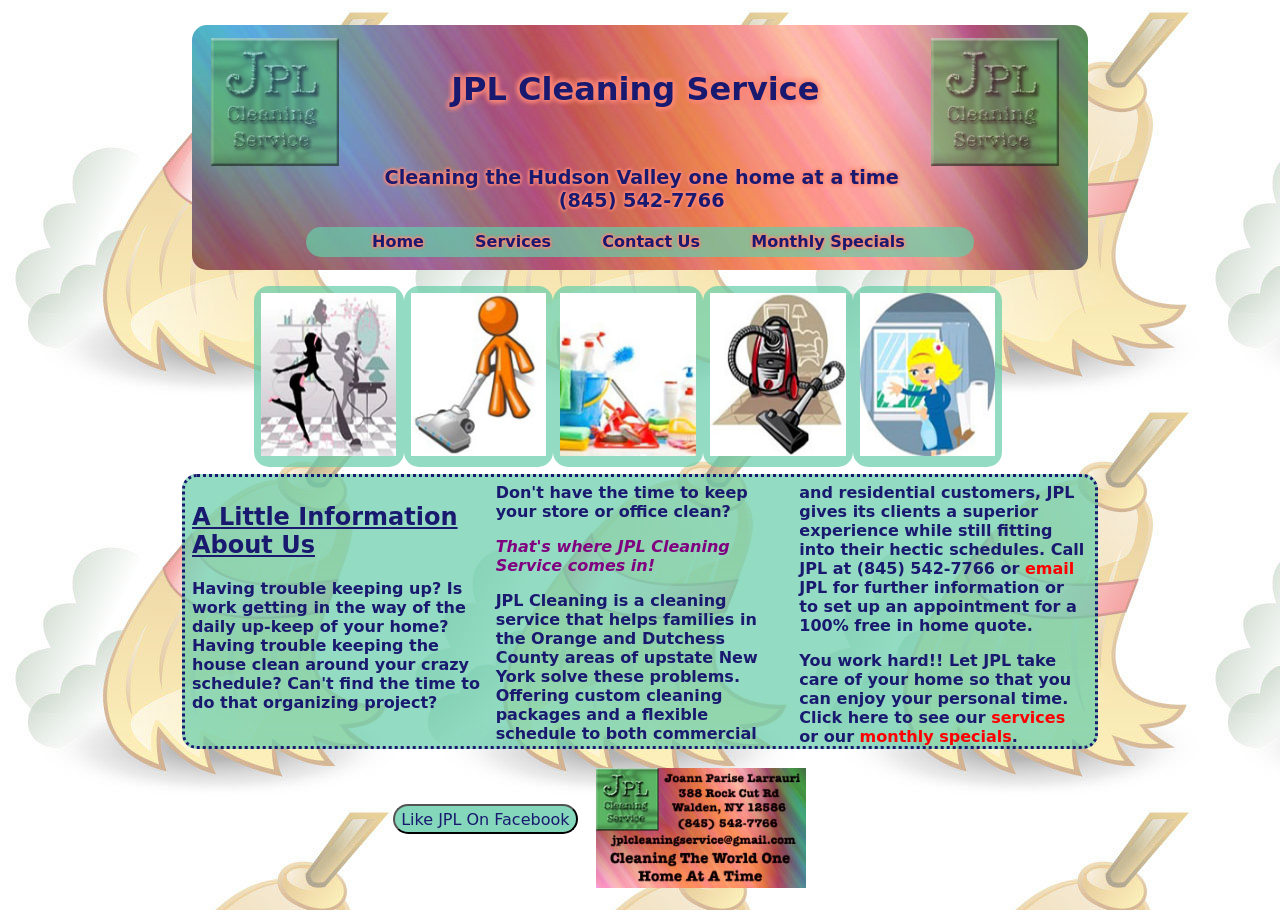
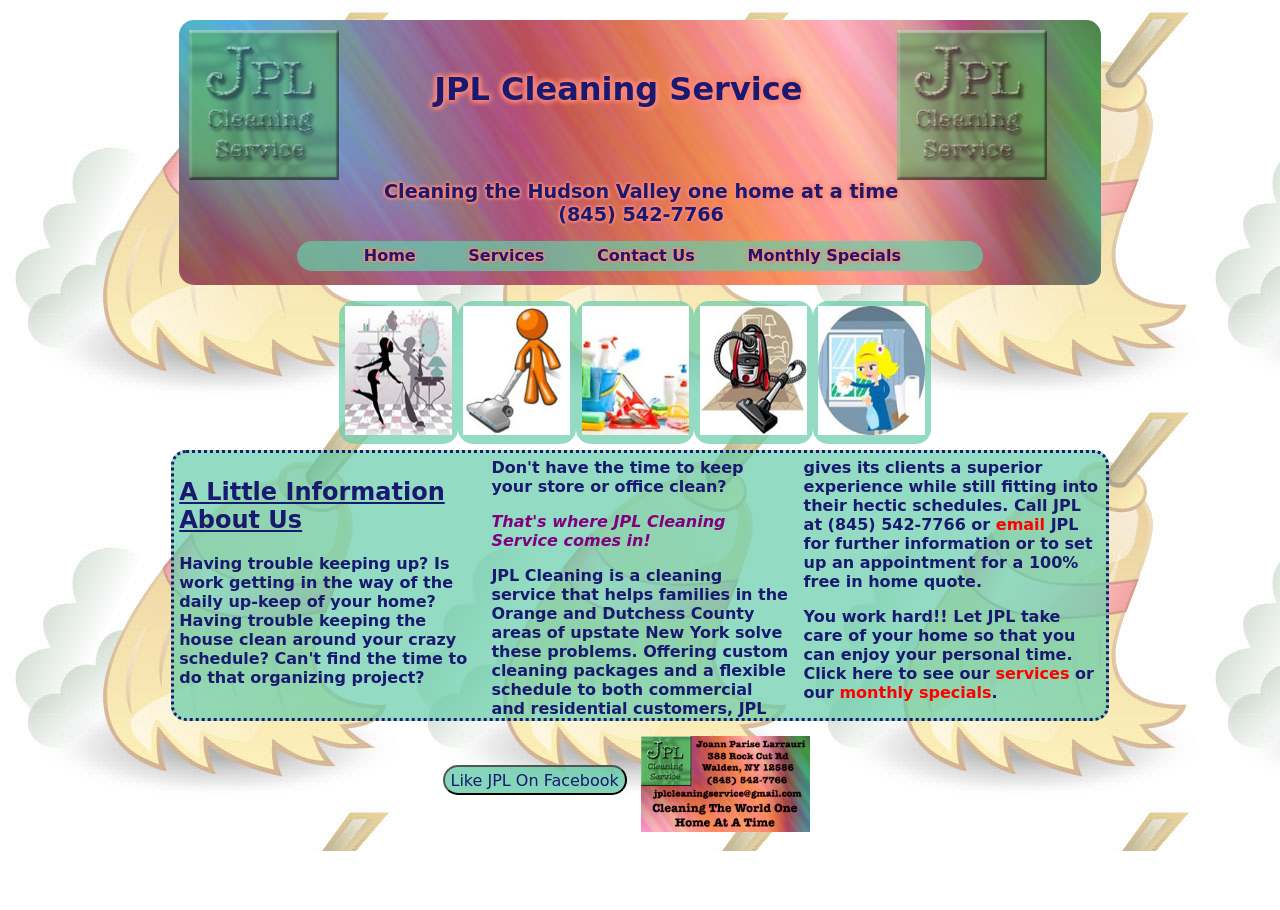
Before and after one commit to basslarrauri52/JPL, a plain HTML site: page index.html in a window 1280 px wide. After the commit the page ends 851 px from the top, so only its background shows below. Drawn offline with Linux system fonts and the light colour scheme; a web font is replaced by a local one.

Commit message:
what do you know, i screwed up the sizes and had to fix them again

```diff
--- a/css/main.css
+++ b/css/main.css
@@ -12,7 +12,7 @@ body {
 	background-repeat: repeat; /*make background image repeat on all axes*/
 	background-attachment:scroll; /*make background scroll*/
 	overflow: auto; /*make any overflow scroll*/
-	max-width: 2000px; /*set maximum width of the body*/
+	max-width: 1024px; /*set maximum width of the body*/
 	margin: 0 auto; /*set the top and bottom margin to 0 and the right and left to auto*/
 	}
 
@@ -33,13 +33,13 @@ header {
 	margin-top: 1.953125%; /*set header top margin to 15px in percent for scaling*/
 	margin-left: auto; /*declaring a left & right margin of auto centers the header box*/
 	margin-right: auto; /*declaring a left & right margin of auto centers the header box*/
-	width: 70%; /*set width of the header to 70% of the entire screen which is 1400px*/
+	width: 90%; /*set width of the header to 90% of the entire screen which is 921.6px*/
 	border-radius: 15px;
 	}
 
 header img { /*set even sides for display of both escape hatch logos */
-	margin: 1.428571428571% 2.142857142857% 0; /*20px/1400px,  30px/1400px 0;*/
-	width: 14.285714285714%; /* 200px / 1400px */
+	margin: 1.085069444444% 1.085069444444% 0; /*10px/921.6px,  10px/921.6px 0;*/
+	width: 16.276041666667%; /* 150px / 1400px */
 	opacity: .6;
 	/*-----------------The following makes the logos spin when hovered over-----------*/
 	-webkit-transition:all 0.5s ease-out;
@@ -57,9 +57,9 @@ header img:hover {
 	}
 
 header h1 { /*get the name of the business to evenly display in the middle of the logos*/
-	margin-left: 10.357142857143%; /* 145px / 1400px */
-	margin-right: 10.357142857143%; /* 145px / 1400px */
-	margin-top: 5%; /* 70px / 1400px */
+	margin-left: 9.223090277778%; /* 85px / 921.6px */
+	margin-right: 9.223090277778%; /* 85px / 921.6px */
+	margin-top: 5.425347222222%; /* 50px / 921.6px */
 	font-family: 'Eagle Lake', cursive, sans-serif;
 	font-size: 2em;
 	}
@@ -169,7 +169,7 @@ div ul { /*set a margin to put the image gallery in the center of the page*/
 
 article, section, aside { /*background color, text defining, margins, etc */
 	background-color: rgba(102, 205, 170, .7);
-	width: 70%; /*70% of 1400px is 979.9999999999999*/
+	width: 90%; /*70% of 1400px is 979.9999999999999*/
 	border-radius: 15px;
 	margin-left: auto;
 	margin-right: auto;
@@ -246,3 +246,25 @@ footer img {
 	margin-top: 1.428571428571%; /* 20px / 1400px */
 	margin-bottom: 1.428571428571%; /* 20px / 1400px */
 	}
+
+/*==========================MEDIA QUERIES==========================================*/
+
+/*Screen size 960px to 1023px*/
+@media only screen and (min-width: 960px) and (max-width: 1023px) {
+	body {background-image: none; background-color: yellow;}
+	}
+
+/*Tablet portrait size to standard 960 (devices & browsers)*/
+@media only screen and (min-width: 768px) and (max-width: 959px){
+	body {background-image: none; background-color: pink;}
+	}
+
+/*Mobile landscape size to tablet portrait size (devices & browsers)*/
+@media only screen and (min-width: 480px) and (max-width: 767px) {
+	body {background-image: none; background-color: blue;}
+	}
+
+/*Mobile portrait size to mobile landscape size (devices & browsers)*/
+@media only screen and (max-width: 479px) {
+	body {background-image: none; background-color: black;}
+	}
```
